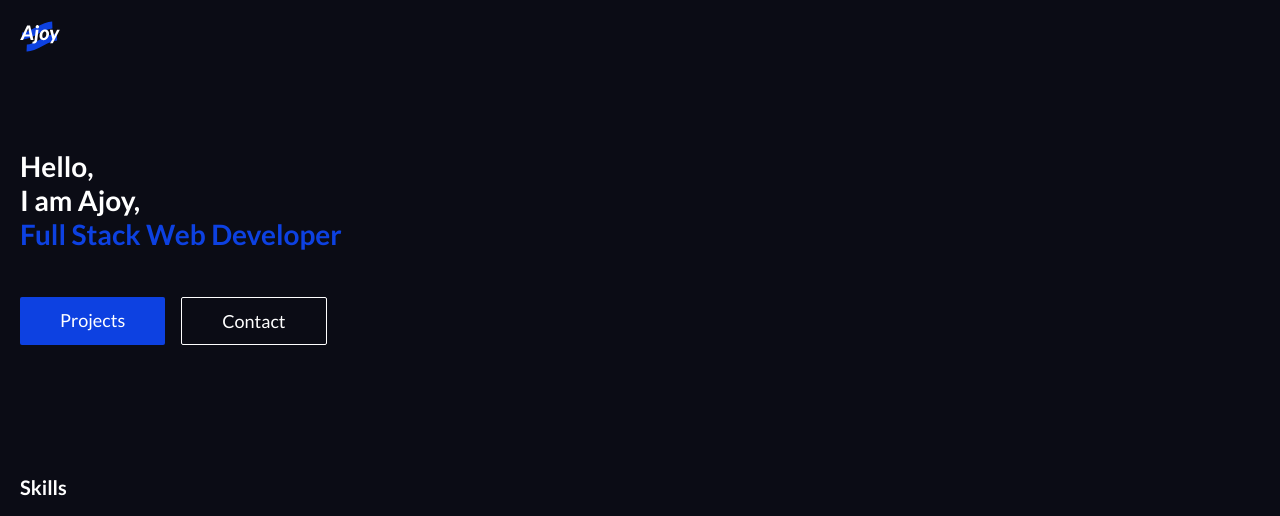
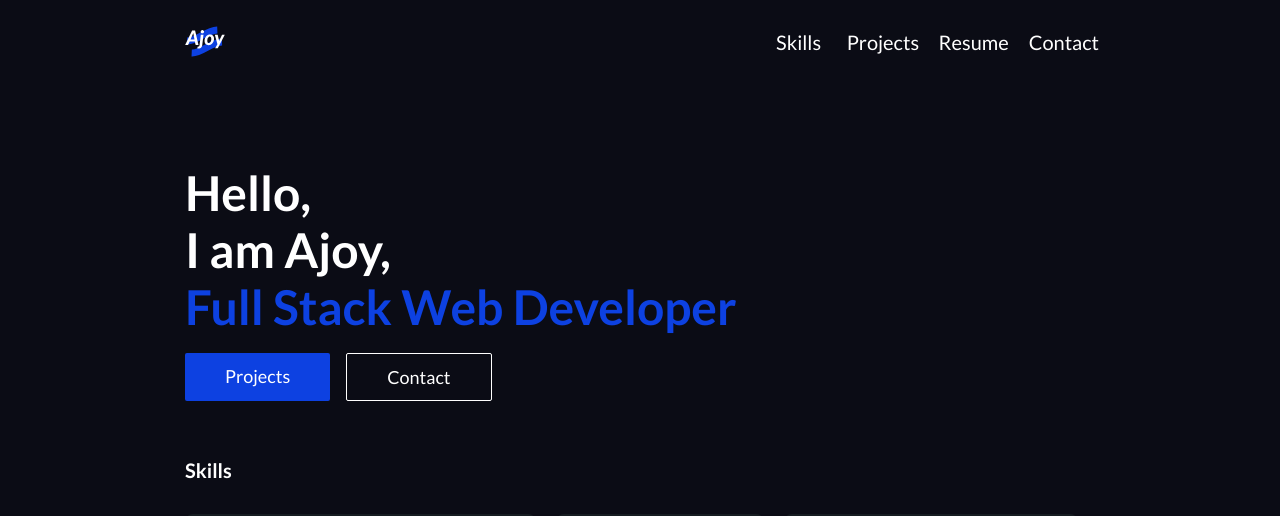
Before and after one commit to Ajoy10/portfolio, a React (Create React App) app in the folder portfolio/: page / in a window 1280 px wide. Shown: the top 516 px of the page. Built offline with nearby package versions, Linux system fonts and the light colour scheme; some icons are missing.

Commit message:
Began making the website responsive on desktops

```diff
--- a/portfolio/src/App.scss
+++ b/portfolio/src/App.scss
@@ -153,3 +153,30 @@ input[type="email"] {
 textarea {
   height: 15em;
 }
+
+.hide-on-mobile {
+  display: none;
+}
+
+// Desktop + big screen tablets only
+@media screen and (min-width:768px) {
+
+
+  .hide-on-desktop {
+    display: none;
+  }
+
+  .hide-on-mobile {
+    display: flex;
+  }
+
+  .App {
+    max-width: 950px;
+    margin: auto;
+
+
+  }
+
+
+
+}
--- a/portfolio/src/components/Header/Header.jsx
+++ b/portfolio/src/components/Header/Header.jsx
@@ -30,13 +30,37 @@ export default function Header() {
       <div id="logo">
         <img src={logo} alt="Ajoy, logo" />
       </div>
-      <div id="mobile-menu" onClick={OnSidebarOpenHandler}>
+      <div
+        id="mobile-menu"
+        className="hide-on-desktop"
+        onClick={OnSidebarOpenHandler}
+      >
         <Icon icon={"ant-design:menu-outlined"} height="32" />
       </div>
       {sideBarOpen ? <Sidebar onCloseHandler={OnSidebarCloseHandler} /> : <></>}
+      <NavLinks className="hide-on-mobile" />
     </header>
   );
 }
+
+const NavLinks = ({ className, onCloseHandler = null }) => {
+  return (
+    <nav className={className || ""}>
+      <div className="nav-link" onClick={onCloseHandler}>
+        <a href="#skills">Skills</a>
+      </div>
+      <div className="nav-link" onClick={onCloseHandler}>
+        <a href="#projects">Projects</a>
+      </div>
+      <div className="nav-link" onClick={onCloseHandler}>
+        <a href="#">Resume</a>
+      </div>
+      <div className="nav-link" onClick={onCloseHandler}>
+        <a href="#contact">Contact</a>
+      </div>
+    </nav>
+  );
+};
 
 const Sidebar = ({ onCloseHandler }) => {
   return (
@@ -44,13 +68,11 @@ const Sidebar = ({ onCloseHandler }) => {
       className="sidebar-wrapper"
       onClick={(e) => {
         if (e.target === e.currentTarget) {
-          console.log(e.currentTarget);
-
           onCloseHandler();
         }
       }}
     >
-      <div className="sidebar">
+      <div className="sidebar hide-on-desktop">
         <div id="sidebar-top">
           <Icon
             icon={"ant-design:close-outlined"}
@@ -59,18 +81,7 @@ const Sidebar = ({ onCloseHandler }) => {
           />
         </div>
         <div className="sidebar-content">
-          <div className="sidebar-link" onClick={onCloseHandler}>
-            <a href="#skills">Skills</a>
-          </div>
-          <div className="sidebar-link" onClick={onCloseHandler}>
-            <a href="#projects">Projects</a>
-          </div>
-          <div className="sidebar-link" onClick={onCloseHandler}>
-            <a href="#">Resume</a>
-          </div>
-          <div className="sidebar-link" onClick={onCloseHandler}>
-            <a href="#contact">Contact</a>
-          </div>
+          <NavLinks onCloseHandler={onCloseHandler} />
         </div>
       </div>
     </div>
--- a/portfolio/src/components/Header/style.scss
+++ b/portfolio/src/components/Header/style.scss
@@ -32,6 +32,7 @@ header {
 
 
             width: calc(100vw - 64px);
+            max-width: 380px;
 
 
             display: flex;
@@ -60,7 +61,25 @@ header {
 
                 gap: 10px;
 
-                .sidebar-link {
+
+
+                // animation: sidebar_entry_anim 300ms ease-in;
+
+
+            }
+        }
+
+    }
+
+
+    nav {
+        display: flex;
+
+        font-size: 20px;
+
+    }
+
+    .nav-link {
         display: flex;
         padding: 10px;
         justify-content: center;
@@ -74,24 +93,6 @@ header {
             height: 100%;
             text-align: center;
         }
-
-                    // animation: sidebar_entry_anim 300ms ease-in;
-
+    }
 
 }
-            }
-        }
-    }
-}
-
-@keyframes sidebar_entry_anim {
-    0% {
-        width: 0px;
-        opacity: 0;
-    }
-
-    100% {
-        width: 100%;
-        opacity: 1;
-    }
-}
--- a/portfolio/src/sections/Hero/style.scss
+++ b/portfolio/src/sections/Hero/style.scss
@@ -13,6 +13,11 @@ main {
         #highlight {
             color: #0D41E1;
         }
+
+        @media screen and (min-width:768px) {
+            font-size: 48px;
+        }
+
     }
 
     .cta {
@@ -28,11 +33,25 @@ main {
 
                 margin: 0px;
             }
+
+            @media screen and (min-width:768px) {
+                margin-top: 18px;
+
+            }
+
         }
+
+
 
         .socials {
             display: flex;
             gap: 12px;
         }
+
+    }
+
+    @media screen and (min-width:768px) {
+        padding-top: 80px;
+        height: auto;
     }
 }
```
Lines whose indentation alone changed are shown as unchanged.
